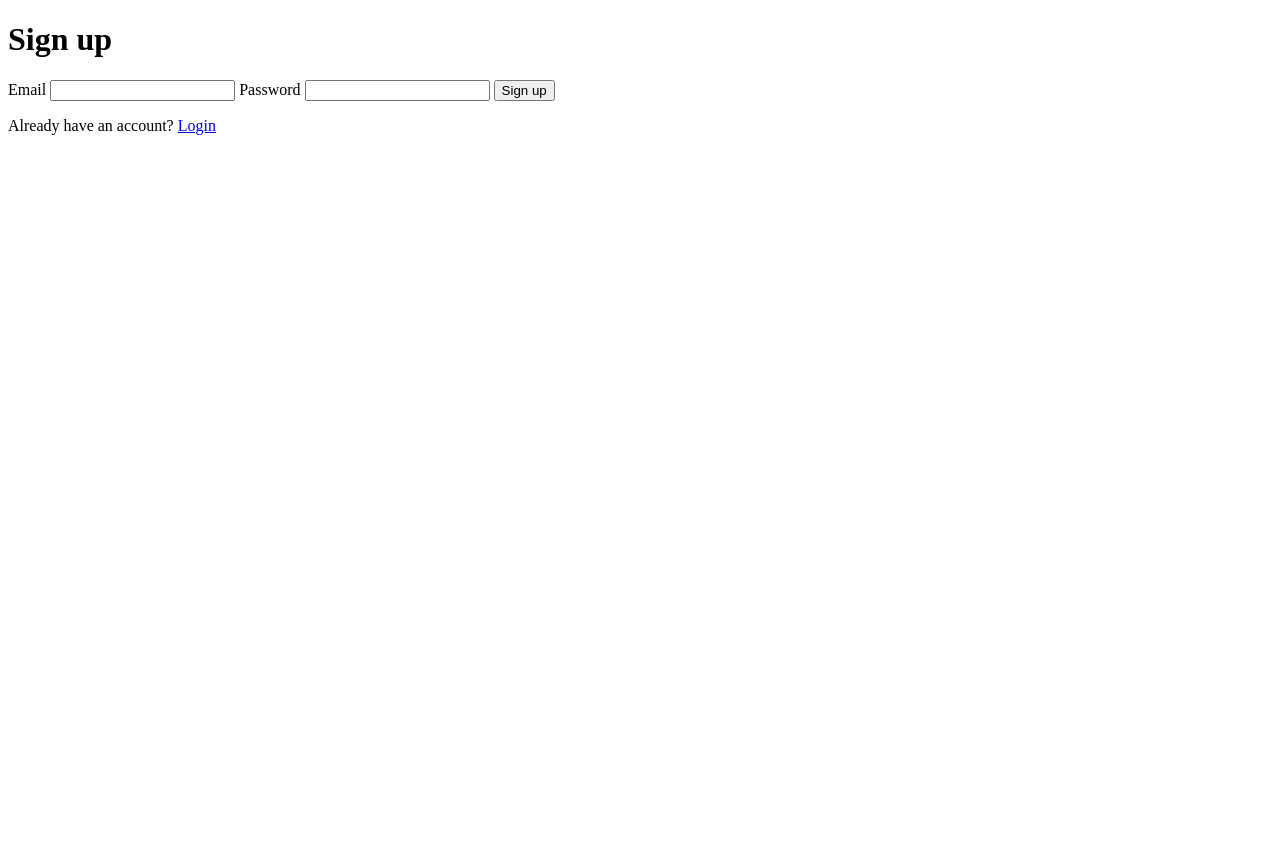
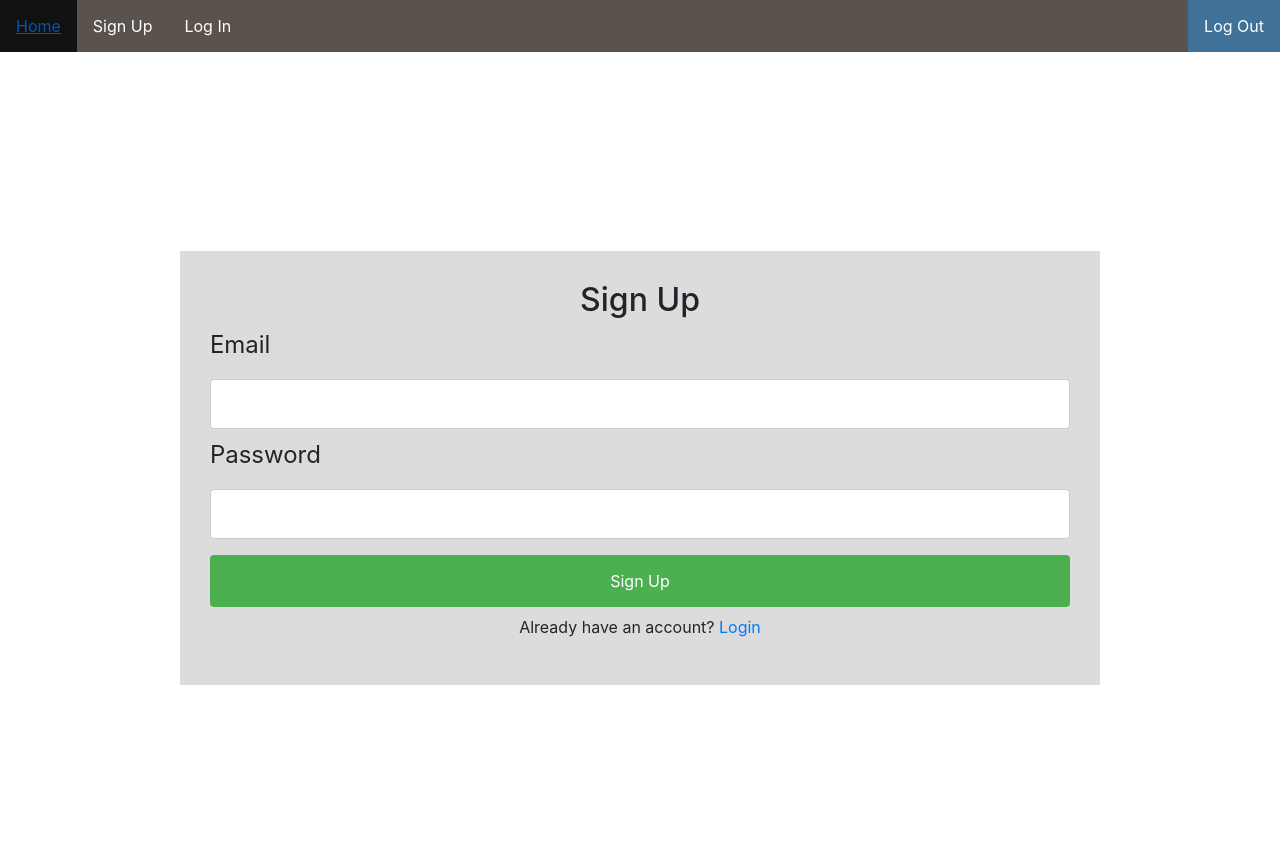
Before and after one commit to Bobbins228/watering-system-web-app, a Flask app: page /signup in a window 1280 px wide. Before the commit the page ends 135 px from the top, so only its background shows below. Run offline with Flask 2, Linux system fonts and the light colour scheme; some libraries are stand-ins or nearby versions.

Commit message:
Updated pages with new css design

```diff
--- /dev/null
+++ b/static/css/css123.css
@@ -0,0 +1,73 @@
+.login {
+  height: 100vh;
+  width: 100vw;
+  display: flex;
+  align-items: center;
+  justify-content: center;
+}
+.login__container {
+display: flex;
+flex-direction: column;
+text-align: center;
+background-color: #dcdcdc;
+padding: 30px;
+font-style: normal;
+}
+.login__textBox {
+  width: 100%;
+  padding: 12px 20px;
+  margin: 8px 0;
+  display: inline-block;
+  border: 1px solid #ccc;
+  border-radius: 4px;
+  box-sizing: border-box;
+}
+.login__btn {
+  width: 100%;
+  background-color: #4CAF50;
+  color: white;
+  padding: 14px 20px;
+  margin: 8px 0;
+  border: none;
+  border-radius: 4px;
+  cursor: pointer;
+}
+.login__btn:hover{
+  background-color: #45a049;
+}
+.label{
+  float: left;
+  font-size: 1.5em;
+  text-align: left;
+}
+ul {
+  list-style-type: none;
+  margin: 0;
+  padding: 0;
+  overflow: hidden;
+  background-color: #5A524C;
+}
+
+li {
+  float: left;
+}
+
+li a {
+  display: block;
+  color: white;
+  text-align: center;
+  padding: 14px 16px;
+  text-decoration: none;
+}
+.title {
+  font-weight: bold;
+  size: 2em;
+}
+
+/* Change the link color to #111 (black) on hover */
+li a:hover {
+  background-color: #111;
+}
+.active {
+  background-color: #407299;
+}
--- a/templates/signup.html
+++ b/templates/signup.html
@@ -1,20 +1,34 @@
 <!DOCTYPE html>
 <html>
 <head>
-  <title>Sign up</title>
+  <title>Sign Up</title>
+  <link rel="stylesheet" href="../static/css/css123.css">
+  <link rel="stylesheet" href="https://cdnjs.cloudflare.com/ajax/libs/twitter-bootstrap/4.6.1/css/bootstrap.min.css"
+  integrity="sha512-T584yQ/tdRR5QwOpfvDfVQUidzfgc2339Lc8uBDtcp/wYu80d7jwBgAxbyMh0a9YM9F8N3tdErpFI8iaGx6x5g=="
+  crossorigin="anonymous" referrerpolicy="no-referrer"/>
 </head>
 <body>
-  <h1>Sign up</h1>
+    <ul>
+        <li><a href="{{url_for('home')}}">Home</a></li>
+        <li><a href="{{ url_for('signup') }}">Sign Up</a></li>
+        <li><a href="{{ url_for('login') }}">Log In</a></li>
+        <li style="float:right"><a class="active" href="{{ url_for('logout') }}">Log Out</a></li>
+    </ul>
+    <div class="login">
+        <div class="login__container">
+            <h2>Sign Up</h2>
             {% if message %}
                 <p class="error">{{ message }}</p>
             {% endif %}
             <form method="post" action="{{ url_for('signup') }}">
-    <label for="email">Email</label>
-    <input type="email" name="email" required>
-    <label for="password">Password</label>
-    <input type="password" name="password" required>
-    <input type="submit" value="Sign up">
+                <label for="email" class="label">Email</label>
+                <input type="email" class="login__textBox" name="email" required>
+                <label for="password" class="label">Password</label>
+                <input type="password" class="login__textBox" name="password" required>
+                <input type="submit" class="login__btn" value="Sign Up">
             </form>
             <p>Already have an account? <a href="{{ url_for('login') }}">Login</a></p>
+        </div>
+  </div>
 </body>
 </html>
```
Also changed, not shown: templates/index.html (+8 -2 lines), templates/login.html (+20 -7 lines). Lines whose indentation alone changed are shown as unchanged.
